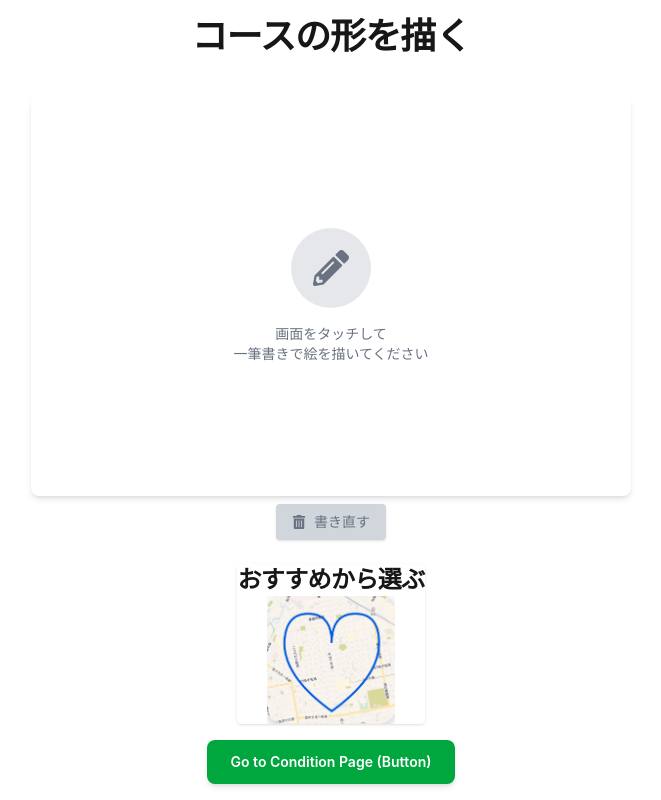
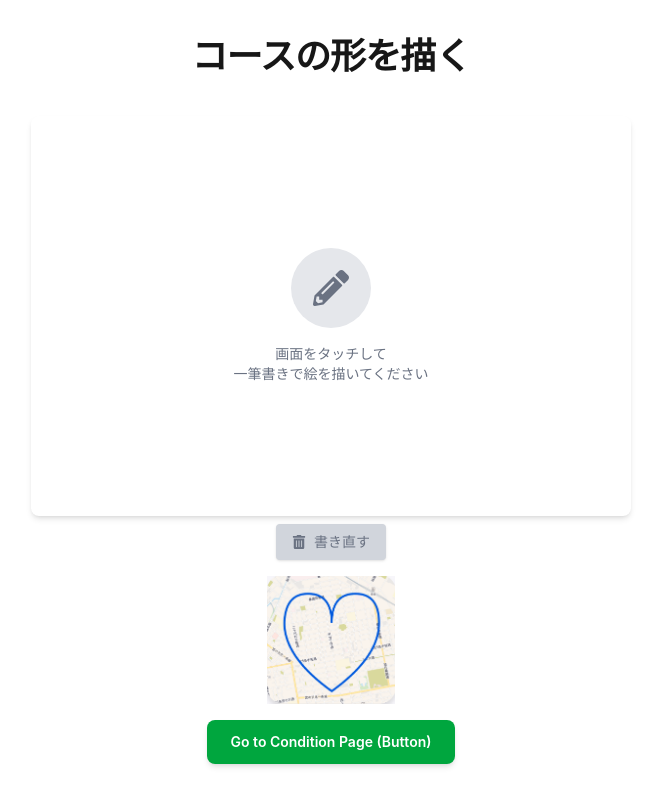
Before and after one commit to jphacks/sp_2509, a Next.js app in the folder frontend/: page /draw in a window 1280 px wide. Shown: the whole page, without its empty margins (309-970 px from the left). Built offline with nearby package versions, Linux system fonts and the light colour scheme.

Commit message:
fix:スタイルの変更

```diff
--- a/frontend/src/app/condition/page.tsx
+++ b/frontend/src/app/condition/page.tsx
@@ -17,9 +17,10 @@ export default function Condition() {
         <div className="text-center">
           <h1 className="text-4xl font-bold">Condition Page</h1>
           <p className="mt-4 text-lg">
-            This is Conditionpage.
+            条件設定
           </p>
 
+          <
 
           {/* ボタンによるページ遷移 */}
           <button
--- a/frontend/src/app/draw/page.tsx
+++ b/frontend/src/app/draw/page.tsx
@@ -83,10 +83,10 @@ export default function Draw() {
                         />
                     </div>
 
-                    <div className="mt-6 flex justify-center space-x-4">
+                    <div className="flex justify-center space-x-4 mt-4">
                         <button
                             onClick={selectHeart}
-                            className={"flex items-center justify-center rounded text-sm shadow transition-colors duration-150 ease-in-out"}
+                            className={"flex items-center justify-center rounded transition-colors duration-150 ease-in-out"}
                         >
                             <RecommendedShape shapeImageSrc='/images/testHeart.png'/>
                         </button>
--- a/frontend/src/components/RecommendedShape.tsx
+++ b/frontend/src/components/RecommendedShape.tsx
@@ -8,9 +8,6 @@ type RecommendedShapeProps = {
 
 export default function RecommendedShape({shapeImageSrc}: RecommendedShapeProps)  {
     return (
-        <div className='flex flex-col items-center text-left'>
-            <Header headerText="おすすめから選ぶ" />
-            <Image src={shapeImageSrc} alt="Recommended Shape" className='w-32 h-32 object-contain' width={512} height={512}/>
-        </div>
+<Image src={shapeImageSrc} alt="Recommended Shape" className='flex w-32 h-32 object-contain' width={512} height={512}/>
     )
 }
```
